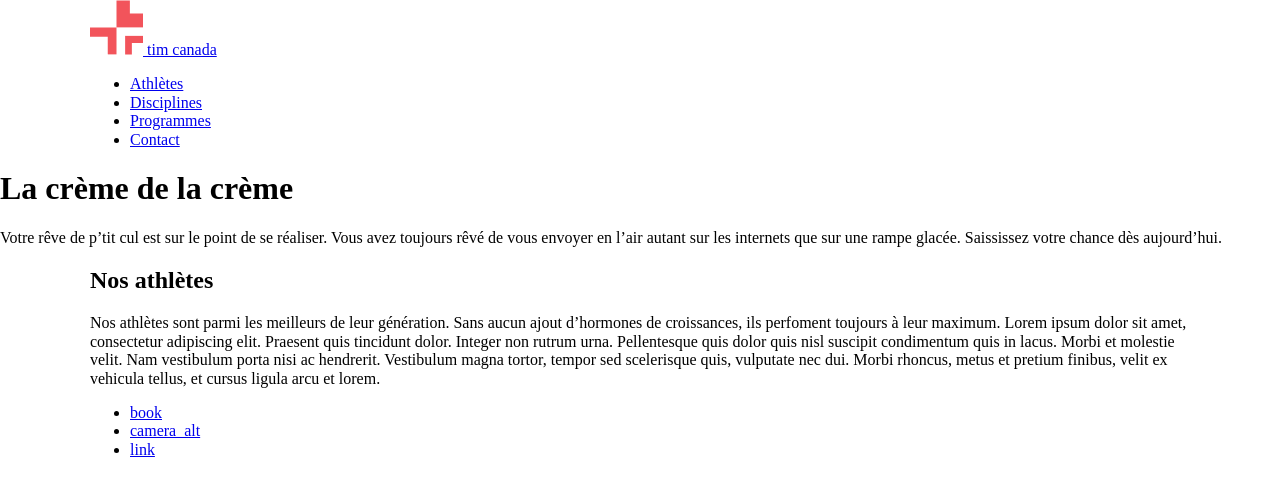
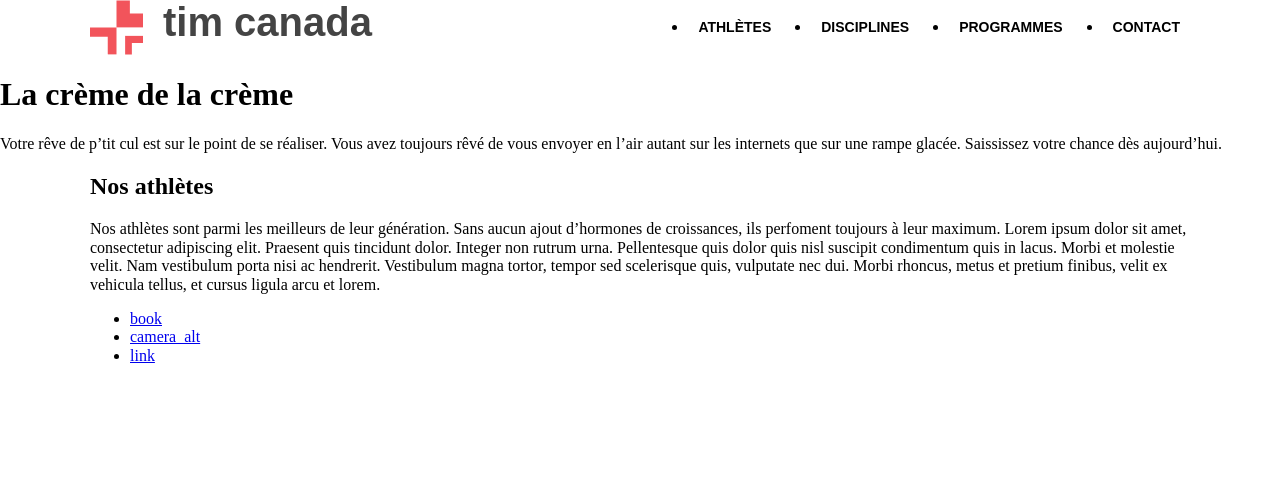
Before and after one commit to jaychamps/TimCanada, a plain HTML site: page index.html in a window 1280 px wide. Drawn offline with Linux system fonts and the light colour scheme.

Commit message:
coursfinit

```diff
--- a/css/styles.css
+++ b/css/styles.css
@@ -40,62 +40,53 @@ body {
 
 /* ===== Numéro 3a ===== */
 header .wrapper {
+    display: flex;
+    flex-direction: row;
+    align-items: center;
+    justify-content: space-between;
 
 }
 
 /* ===== Numéro 3b ===== */
 .logo {
-
+    display: flex;
+    flex-direction: row;
+    gap: 20px;
+    font: 700 2.5rem "Nunito", sans-serif;
+    font-optical-sizing: auto;
+    text-decoration: none;
+    color: rgba(68, 68, 68, 1);
 }
 
 /* ===== Numéro 3c ===== */
-/*
+
 .menu ul {
-    margin-top: 0;
-    margin-bottom: 0;
-    margin-right: 0;
-    margin-left: 0;
+    margin: 0;
+    padding: 0;
+    display: flex;
+    flex-direction: row;
+    gap: 30px;
+}
 
-    padding-top: 0;
-    padding-bottom: 0;
-    padding-right: 0;
-    padding-left: 0;
-}
-*/
 
 /* ===== Numéro 3d ===== */
-/*
+
 .menu a {
-    color: black;
-    font-weight: bold;
-    font-size: 14px;
-    font-family: 'PT Sans', sans-serif;
-    padding-top: 5px;
-    padding-left: 10px;
-    padding-right: 10px;
-    padding-bottom: 5px;
+    color:rgba(0, 0, 0, 1);
+    font: 700 0.875rem 'PT Sans', sans-serif;
+    padding: 5px 10px 5px 10px;
+    /* ===== Ne peuvent être raccourcies ===== */
     text-transform: uppercase;
     text-decoration: none;
 }
-*/
+
 
 /* ===== Numéro 3e ===== */
-/*
+
 .menu a:hover {
-    border-top-color: #000;
-    border-right-color: black;
-    border-bottom-color: #000;
-    border-left-color: black;
-    border-top-style: solid;
-    border-right-style: solid;
-    border-left-style: solid;
-    border-bottom-style: solid;
-    border-top-width: 2px;
-    border-right-width: 2px;
-    border-bottom-width: 2px;
-    border-left-width: 2px;
+    border: 2px solid rgba(0, 0, 0, 1);
 }
-*/
+
 
 /* ===== Numéro 3f ===== */
 /*
```
